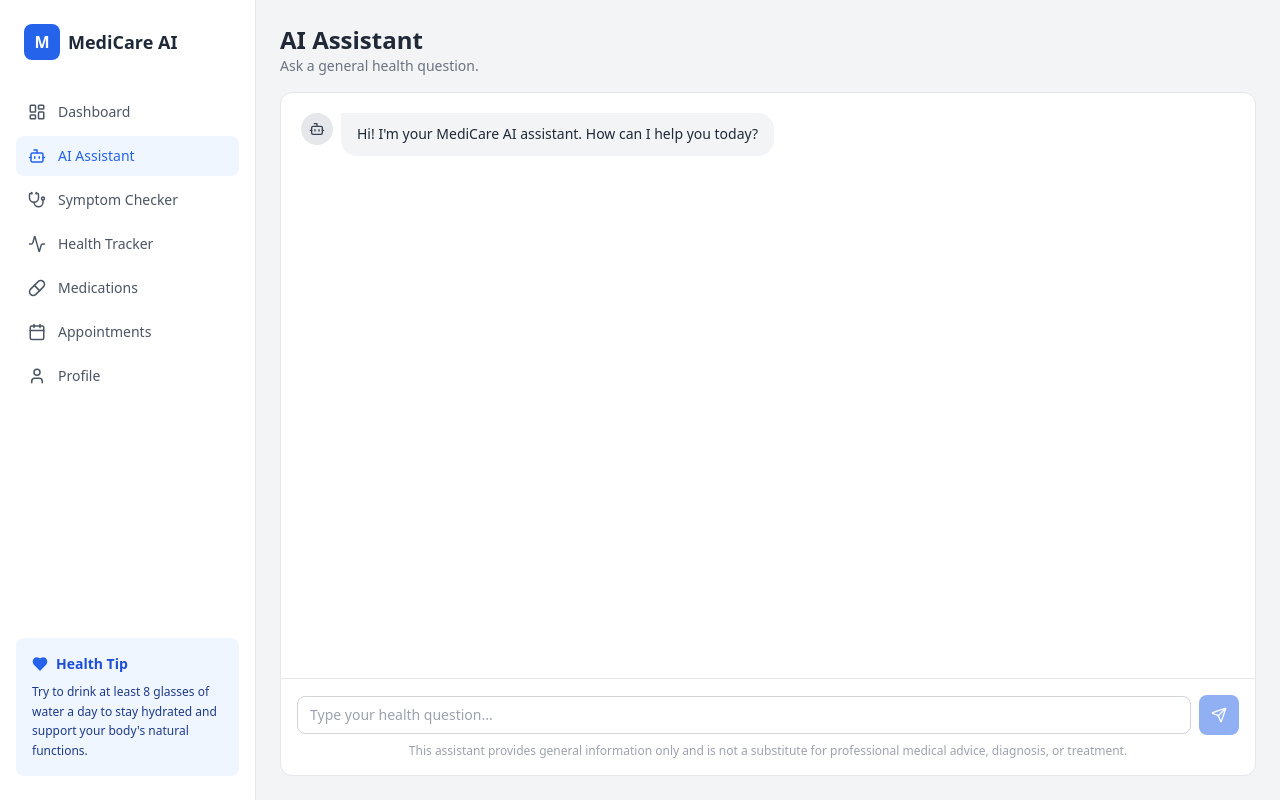
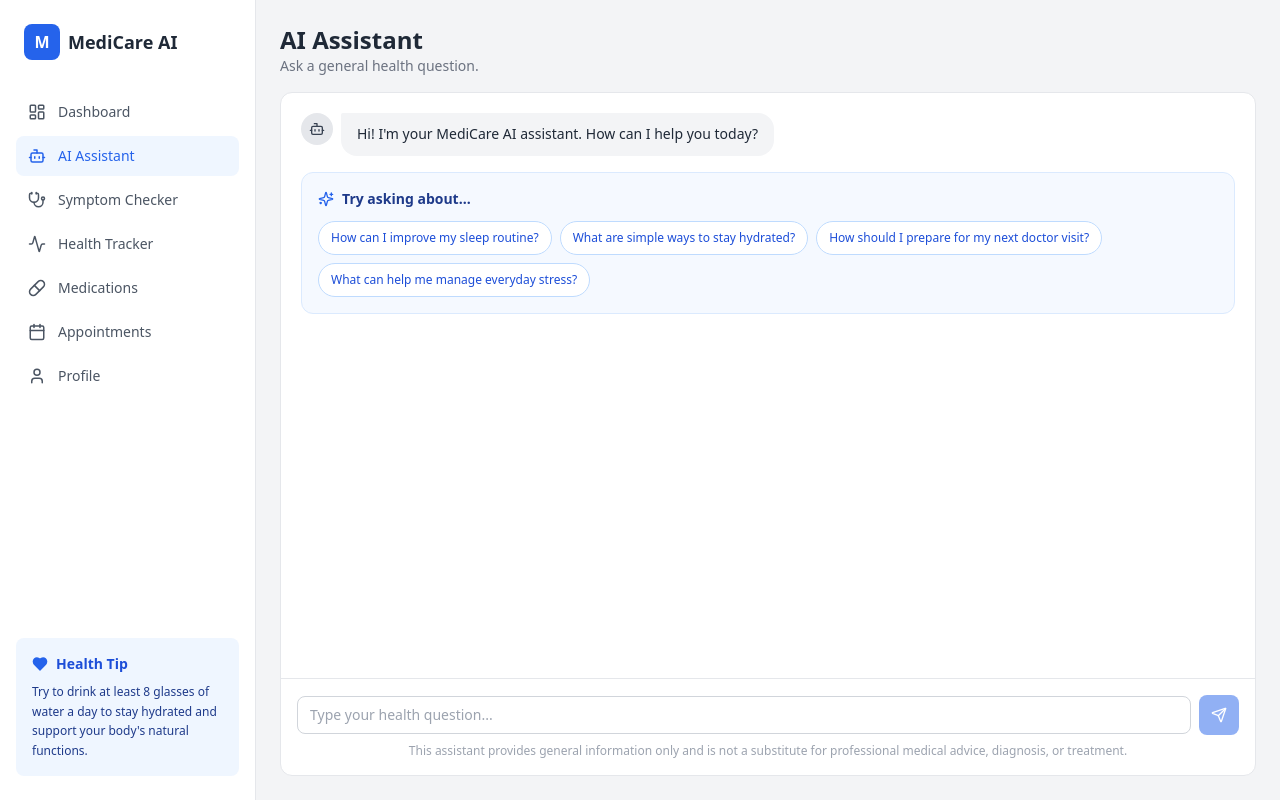
Before and after one commit to monesh-2007/my-project, a React (Vite) app in the folder medicare-ai/frontend/: page /ai-assistant in a window 1280 px wide. Built offline with nearby package versions, Linux system fonts and the light colour scheme; no server answers; the HTML template or start-up script is replaced by a standard one.

Commit message:
feat: add health question suggestions

```diff
--- a/medicare-ai/frontend/src/pages/AIAssistant.jsx
+++ b/medicare-ai/frontend/src/pages/AIAssistant.jsx
@@ -1,5 +1,5 @@
 import { useState, useRef, useEffect } from 'react'
-import { Bot, User, Send } from 'lucide-react'
+import { Bot, User, Send, Sparkles } from 'lucide-react'
 import ConnectingNotice from '../components/ConnectingNotice.jsx'
 import { apiJson } from '../utils/api.js'
 
@@ -37,6 +37,14 @@ function AIAssistant() {
   const [input, setInput] = useState('')
   const [isLoading, setIsLoading] = useState(false)
   const scrollRef = useRef(null)
+  const inputRef = useRef(null)
+
+  const suggestions = [
+    'How can I improve my sleep routine?',
+    'What are simple ways to stay hydrated?',
+    'How should I prepare for my next doctor visit?',
+    'What can help me manage everyday stress?',
+  ]
 
   useEffect(() => {
     scrollRef.current?.scrollIntoView({ behavior: 'smooth' })
@@ -84,6 +92,11 @@ function AIAssistant() {
     }
   }
 
+  const chooseSuggestion = (suggestion) => {
+    setInput(suggestion)
+    inputRef.current?.focus()
+  }
+
   return (
     <div className="flex h-full flex-col">
       <div className="mb-4">
@@ -104,12 +117,34 @@ function AIAssistant() {
             />
           )}
 
+          {messages.length === 1 && !isLoading && (
+            <div className="rounded-xl border border-blue-100 bg-blue-50/60 p-4">
+              <div className="mb-3 flex items-center gap-2 text-sm font-semibold text-blue-900">
+                <Sparkles size={16} className="text-blue-600" />
+                Try asking about...
+              </div>
+              <div className="flex flex-wrap gap-2">
+                {suggestions.map((suggestion) => (
+                  <button
+                    key={suggestion}
+                    type="button"
+                    onClick={() => chooseSuggestion(suggestion)}
+                    className="rounded-full border border-blue-200 bg-white px-3 py-2 text-left text-xs font-medium text-blue-700 transition hover:border-blue-400 hover:bg-blue-100"
+                  >
+                    {suggestion}
+                  </button>
+                ))}
+              </div>
+            </div>
+          )}
+
           <div ref={scrollRef} />
         </div>
 
         <div className="border-t border-gray-200 p-4">
           <div className="flex items-center gap-2">
             <textarea
+              ref={inputRef}
               rows={1}
               value={input}
               onChange={(e) => setInput(e.target.value)}
```
